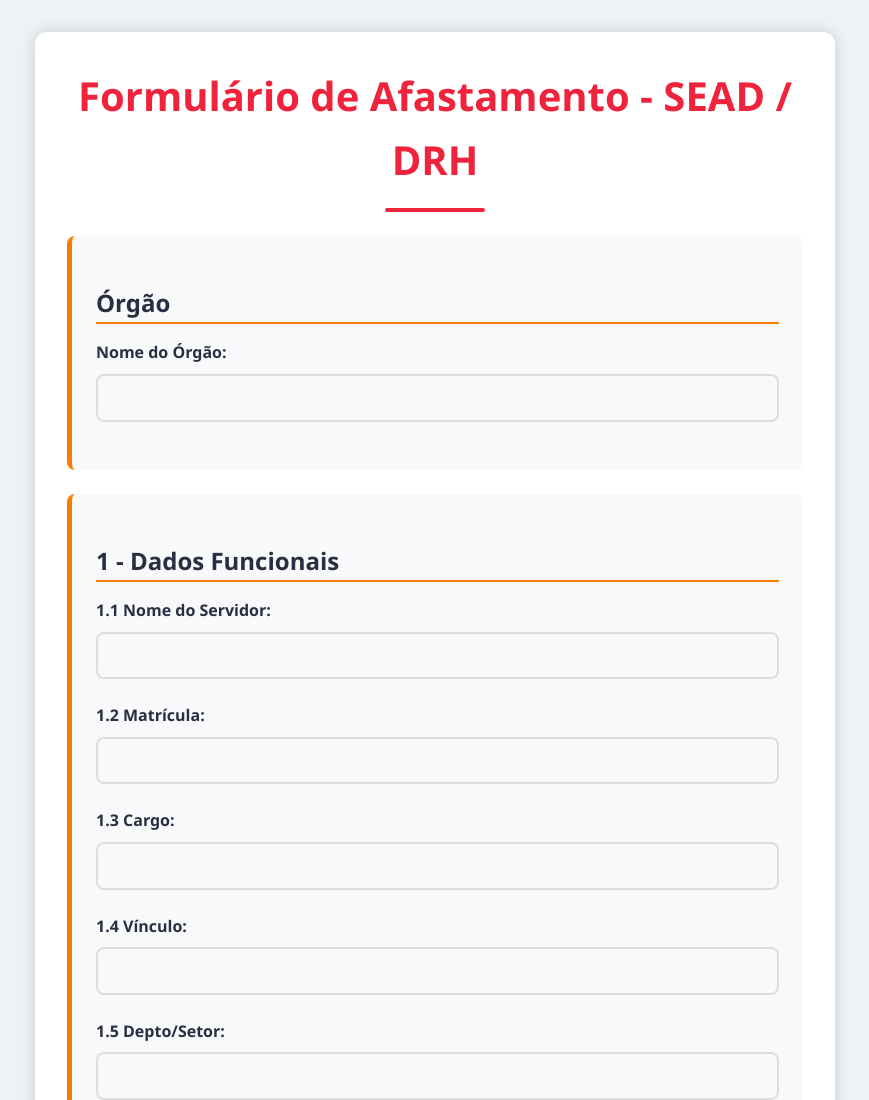
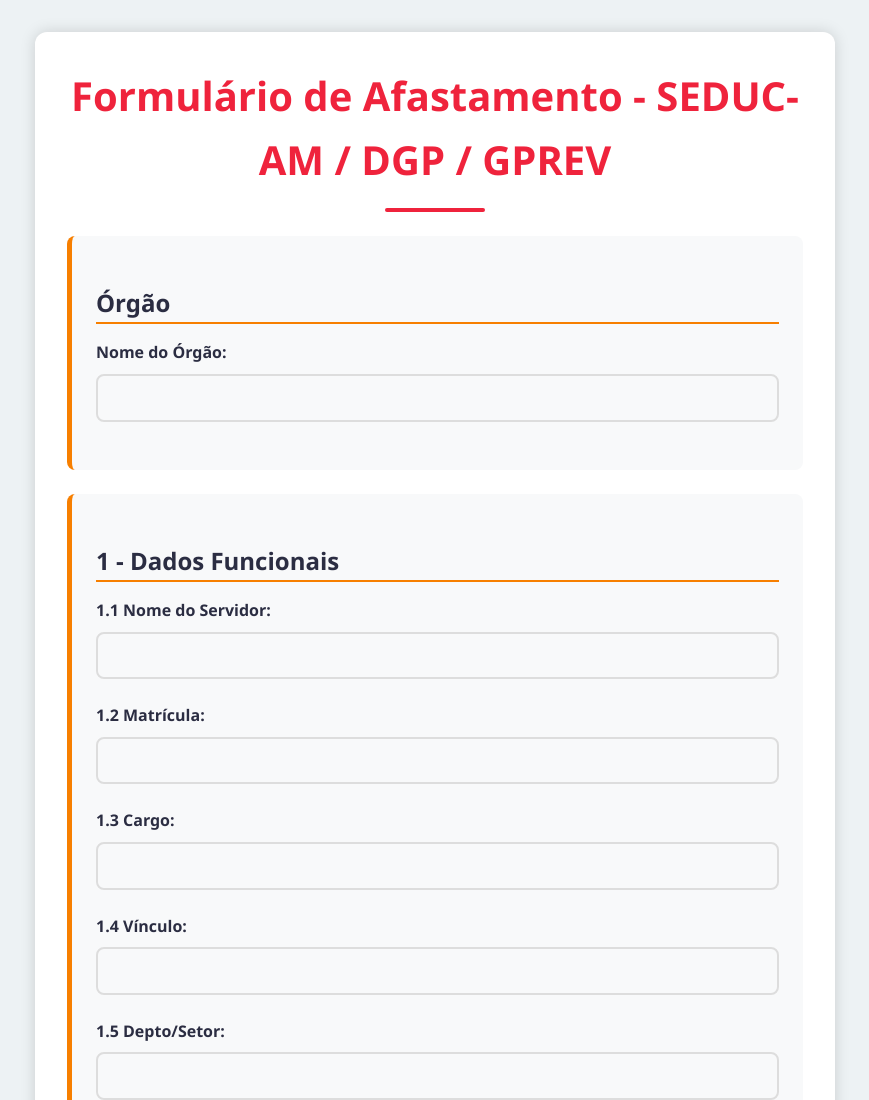
Before and after one commit to FrankWebber/pedido, a plain HTML site: page index.html in a window 1280 px wide. Shown: the top 1100 px of the page, without its empty margins (205-1074 px from the left). Drawn offline with Linux system fonts and the light colour scheme.

Commit message:
Update index.html
SEDUC

```diff
--- a/index.html
+++ b/index.html
@@ -242,7 +242,7 @@
     </head>
     <body>
     <div class="container">
-        <h2>Formulário de Afastamento - SEAD / DRH</h2>
+        <h2>Formulário de Afastamento - SEDUC-AM / DGP / GPREV</h2>
         <form action="https://seu-servidor.com/submit-afastamento" method="post">
             <div class="section">
                 <h3>Órgão</h3>
```
